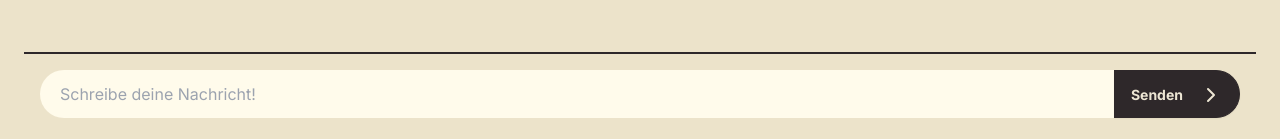
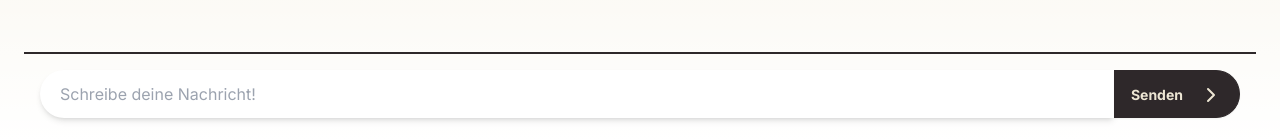
Before and after one commit to JimmyIstWeicher/Jimmy-s-chat, a Next.js app: page / in a window 1280 px wide. Shown: the part 658-797 px from the top of the page. Built offline with nearby package versions, Linux system fonts and the light colour scheme; no server answers.

Commit message:
theme changed

```diff
--- a/app/page.tsx
+++ b/app/page.tsx
@@ -59,7 +59,7 @@ export default function Home() {
   };
 
   return (
-    <div  className="flex-1 p-2 sm:p-6 justify-between flex flex-col h-screen bg-base-100">
+    <div  className="flex-1 p-2 sm:p-6 justify-between flex flex-col h-screen bg-base">
       <Profile />
       <div
         id="messages"
@@ -83,7 +83,7 @@ export default function Home() {
               id="messageInput"
               type="text"
               placeholder="Schreibe deine Nachricht!"
-              className="w-full focus:outline-none bg-amber-50	 pl-5 rounded-tl-full rounded-bl-full py-3"
+              className="w-full focus:outline-none bg-base	shadow-md pl-5 rounded-tl-full rounded-bl-full py-3"
               />
             <button
               type="submit"
```
Also changed, not shown: 1 other file (tests, documents, lock files or other folders).
